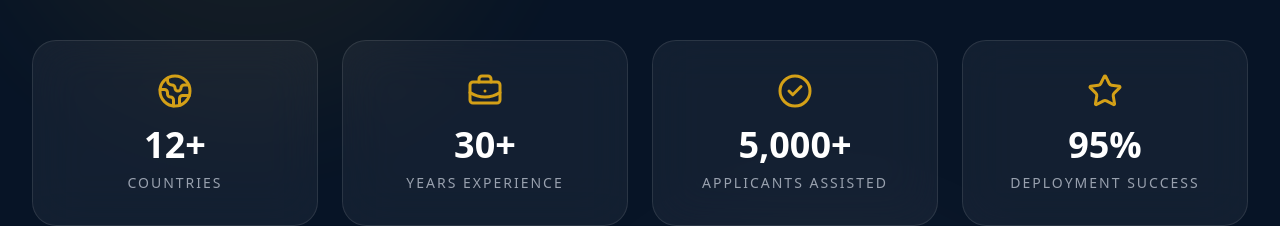
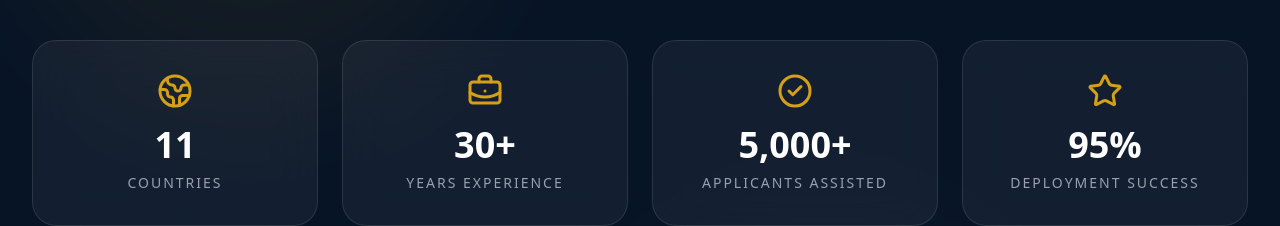
Before and after one commit to applystrategic-lab/strategic-website, a Next.js app: page / in a window 1280 px wide. Shown: the part 6620-6846 px from the top of the page. Built offline with nearby package versions, Linux system fonts and the light colour scheme; a web font is replaced by a local one.

Commit message:
Updated number in testimonial section

```diff
--- a/app/components/Testimonials.tsx
+++ b/app/components/Testimonials.tsx
@@ -95,7 +95,7 @@ export default function Testimonials() {
               </div>
 
               <h3 className="text-4xl font-bold text-white mb-2">
-                12+
+                11
               </h3>
 
               <p className="text-gray-400 uppercase tracking-[2px] text-sm">
```
